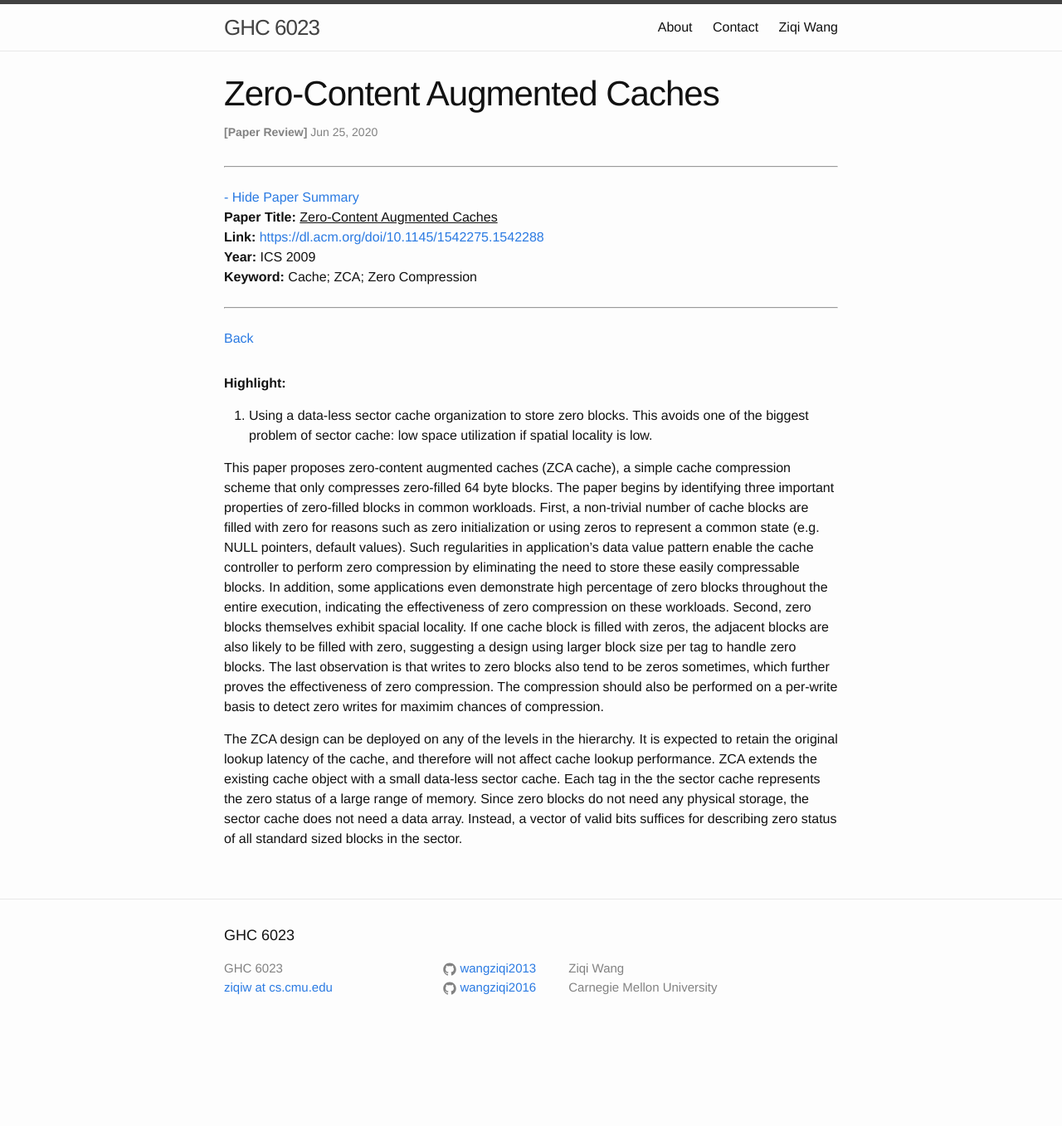
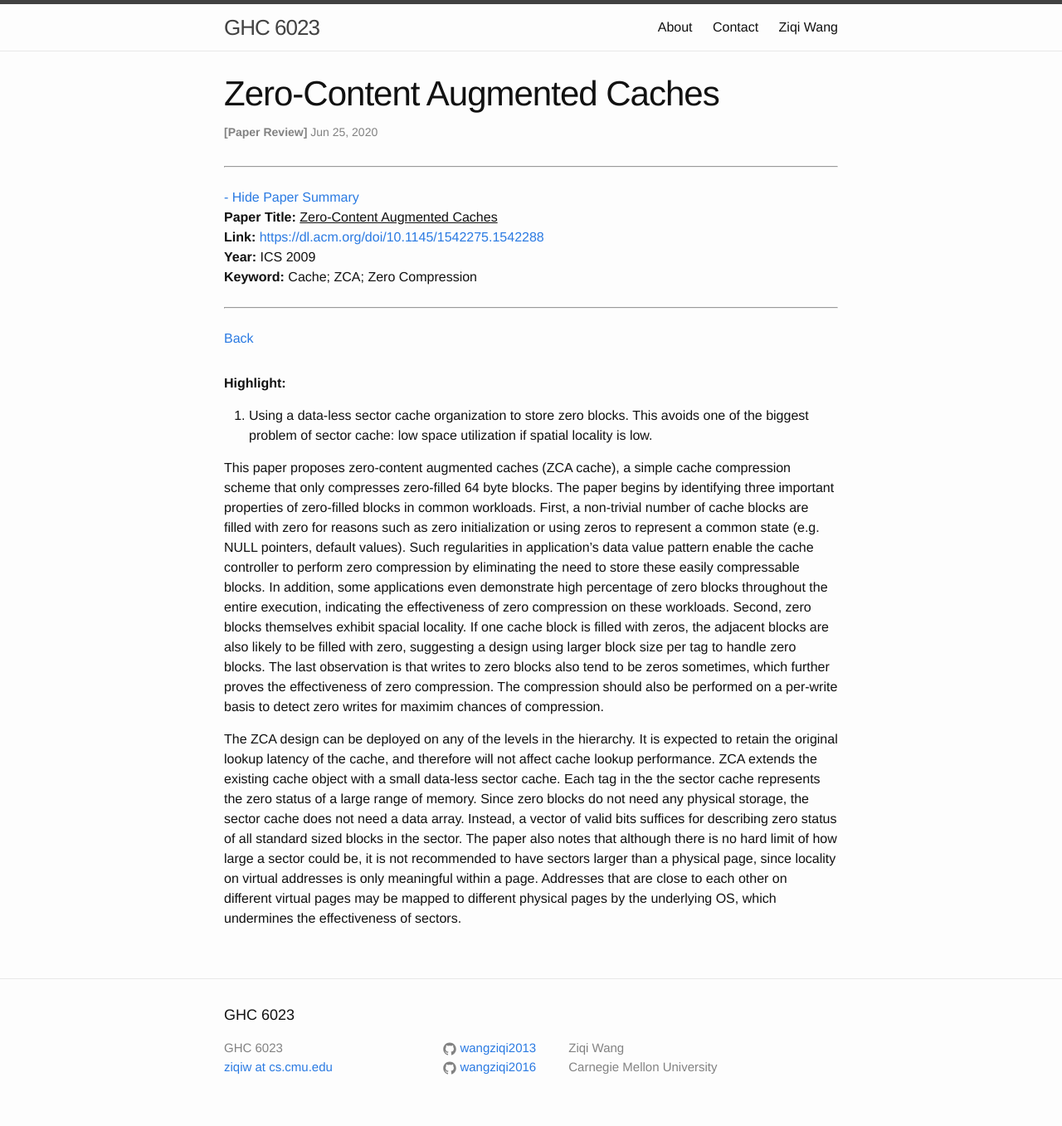
Before and after one commit to wangziqi2013/wangziqi2013.github.io, a Jekyll site: the page built from _posts/2020-06-25-zca.markdown, in a window 1280 px wide. Shown: the whole page at 83% size. Built offline with Jekyll 4.4.1, drawn with Linux system fonts in a browser that asks for light colours; before the commit the page ends 1261 px from its top, so only the background shows below that.

Commit message:
Adding locality

```diff
--- a/_posts/2020-06-25-zca.markdown
+++ b/_posts/2020-06-25-zca.markdown
@@ -36,4 +36,7 @@ of the cache, and therefore will not affect cache lookup performance.
 ZCA extends the existing cache object with a small data-less sector cache. Each tag in the the sector cache represents the
 zero status of a large range of memory. Since zero blocks do not need any physical storage, the sector cache does not
 need a data array. Instead, a vector of valid bits suffices for describing zero status of all standard sized blocks in
-the sector.
+the sector. The paper also notes that although there is no hard limit of how large a sector could be, it is not recommended
+to have sectors larger than a physical page, since locality on virtual addresses is only meaningful within a page. Addresses
+that are close to each other on different virtual pages may be mapped to different physical pages by the underlying OS,
+which undermines the effectiveness of sectors.
```
